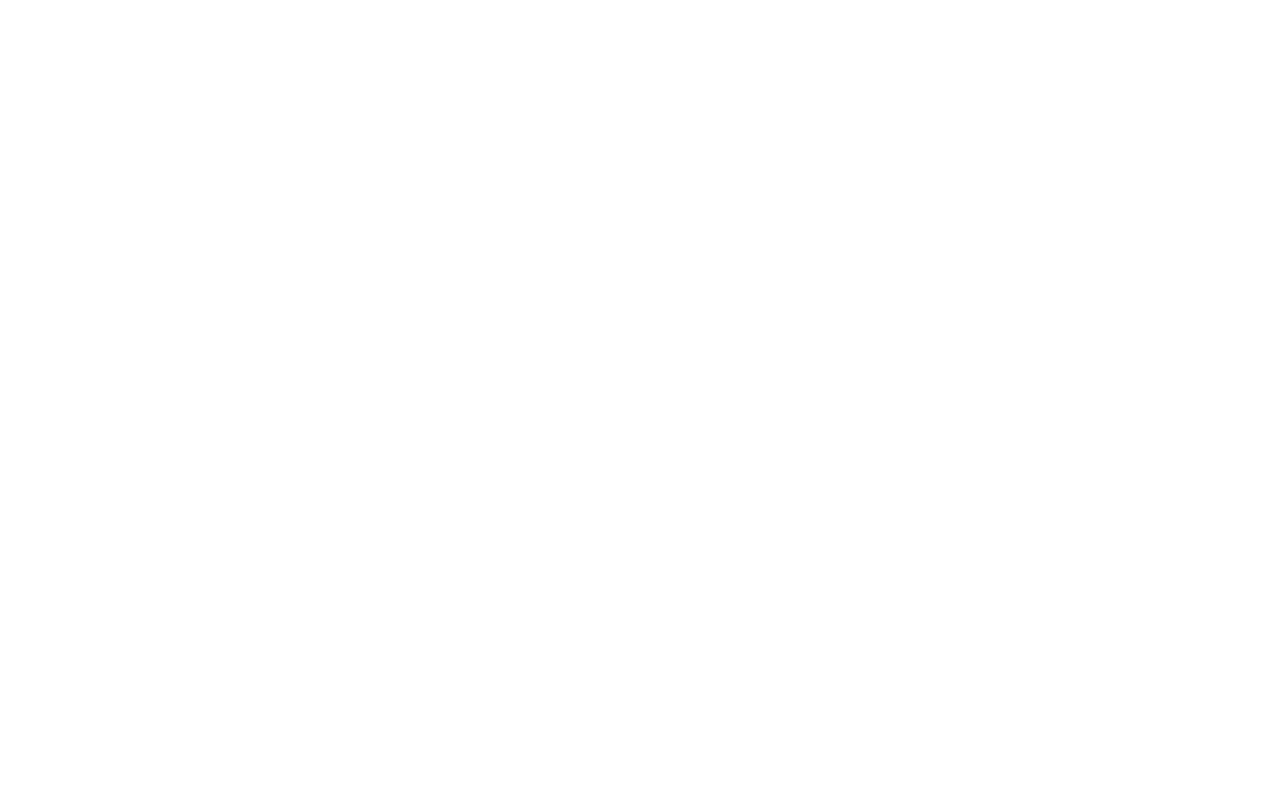
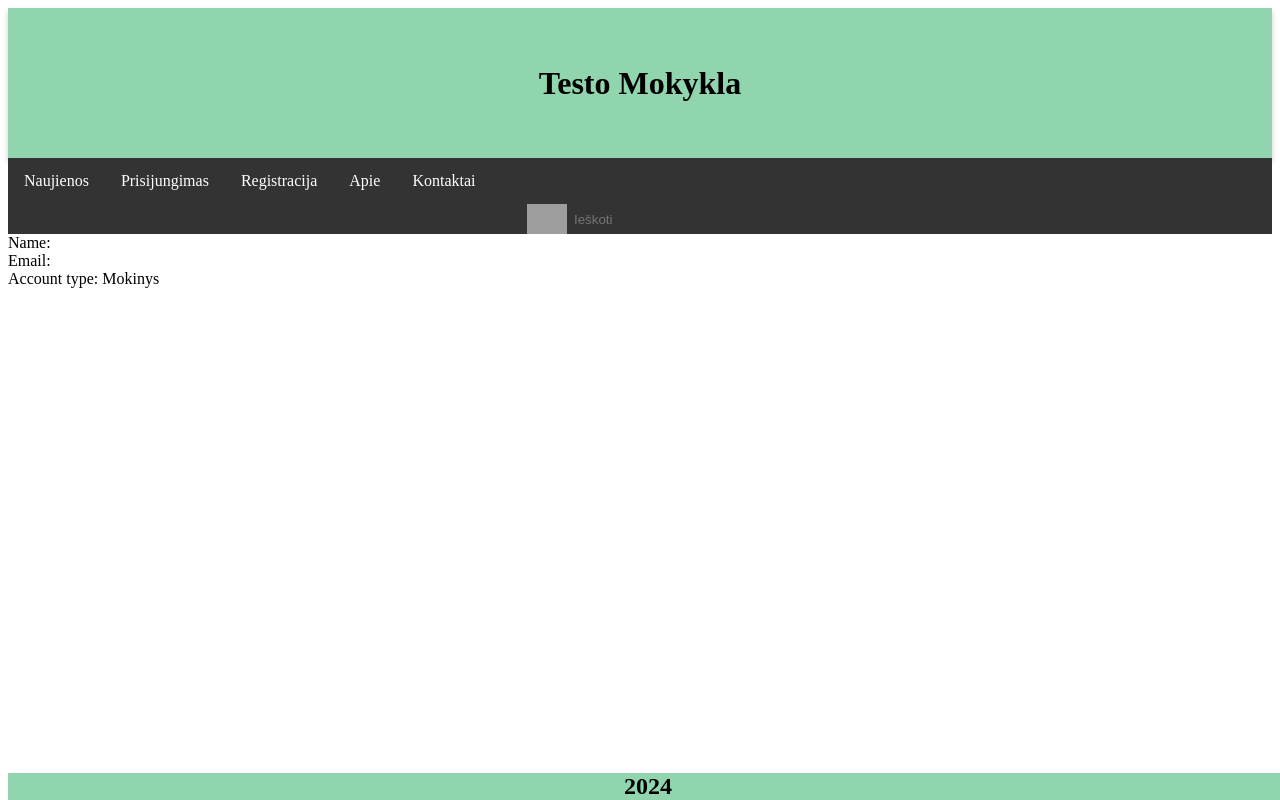
Before and after one commit to Laivelis123/saltibarsciai, a React (Vite) app in the folder testo-mokykla/frontend/: page /profilis in a window 1280 px wide. Before the commit this address had no page. Built offline with nearby package versions, Linux system fonts and the light colour scheme; no server answers; sample sign-in values are in the browser's storage; grey boxes are pictures that could not be loaded.

Commit message:
sukurtas profilio page

```diff
--- a/testo-mokykla/frontend/src/App.jsx
+++ b/testo-mokykla/frontend/src/App.jsx
@@ -12,6 +12,7 @@
   Naujienos,
   Apie,
   Kontaktai,
+  Profilis,
 } from "./Pages";
 import {
   Anatomija,
@@ -80,6 +81,7 @@
       , //Private
       <Route element={<PrivateRoutes />}>
         <Route path="/" element={<Pagrindinis />} />
+        <Route path ="profilis" element={<Profilis />} />
         //_______________________FIZIKA______________________//
         <Route path="fizika" element={<Fizika />}>
           <Route path="vidinė-energija" element={<Vidinė />} />
--- a/testo-mokykla/frontend/src/Pages/Profilis.jsx
+++ b/testo-mokykla/frontend/src/Pages/Profilis.jsx
@@ -1,11 +1,11 @@
 import React, { useEffect, useState } from "react";
 import axios from "axios";
+import UI from "../components/UI";
 
 function Profilis() {
-  const [username, setUsername] = useState("");
-
+  const [user, setUser] = useState({});
   useEffect(() => {
-    const fetchUsername = async () => {
+    const fetchUser = async () => {
       try {
         const token = localStorage.getItem("token");
         if (token) {
@@ -17,17 +17,34 @@
               },
             }
           );
-          setUsername(response.data.username);
+          setUser({
+            username: response.data.username,
+            email: response.data.email,
+            accountType: response.data.accountType,
+          });
         }
       } catch (error) {
         console.error("Klaida ieškant vartotojo vardo:", error);
       }
     };
 
-    fetchUsername();
+    fetchUser();
   }, []);
 
-  return <div>{username && <div>Name: {username}</div>}</div>;
+  return (
+    <UI>
+      {user && (
+        <>
+          <div>Name: {user.username}</div>
+          <div>Email: {user.email}</div>
+          <div>
+            Account type:
+            {user.accountType === "teacher" ? " Mokytojas" : " Mokinys"}
+          </div>
+        </>
+      )}
+    </UI>
+  );
 }
 
 export default Profilis;
--- a/testo-mokykla/frontend/src/Pages/index.jsx
+++ b/testo-mokykla/frontend/src/Pages/index.jsx
@@ -8,3 +8,4 @@
 export { default as Kontaktai } from "./Kontaktai";
 export { default as Apie } from "./Apie";
 export { default as Pagrindinis } from "./Pagrindinis";
+export { default as Profilis } from "./Profilis";
--- a/testo-mokykla/frontend/src/components/Menu.jsx
+++ b/testo-mokykla/frontend/src/components/Menu.jsx
@@ -77,7 +77,7 @@
             <button onClick={handleLogout}>Atsijungti</button>
           </li>
         )}
-        {username && <li className={styles.non_link_li}>Sveiki, {username}</li>}
+        {username && <li className={styles.non_link_li}><Link to ="/profilis">Sveiki, {username}</Link></li>}
       </ul>
       <SearchBar filterText={filterText} onChange={handleFilterChange} />
     </>
--- a/testo-mokykla/frontend/src/components/menu.module.css
+++ b/testo-mokykla/frontend/src/components/menu.module.css
@@ -22,7 +22,6 @@
   display: flex;
   color: white;
   text-align: center;
-  padding: 14px 16px;
   text-decoration: none;
 }
 .logout_li {
```
Also changed, not shown: 1 other file (tests, documents, lock files or other folders).
